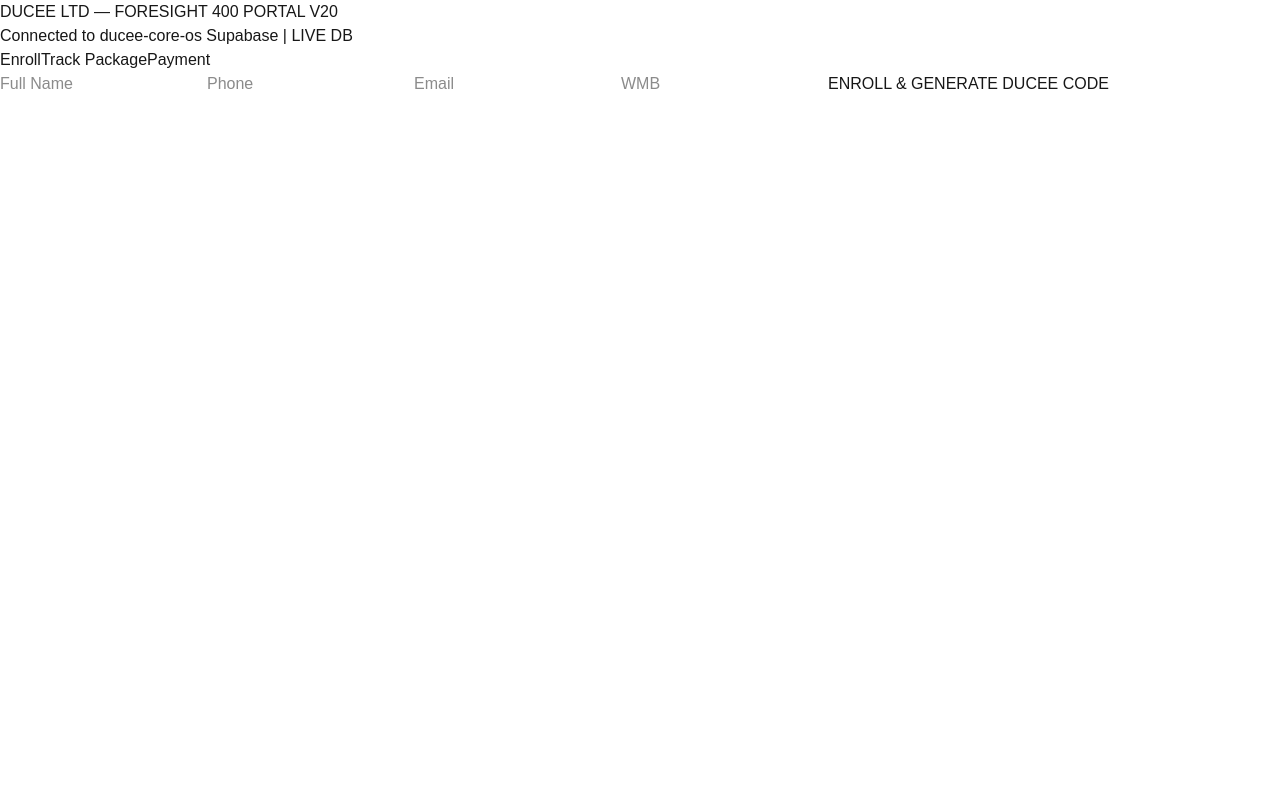
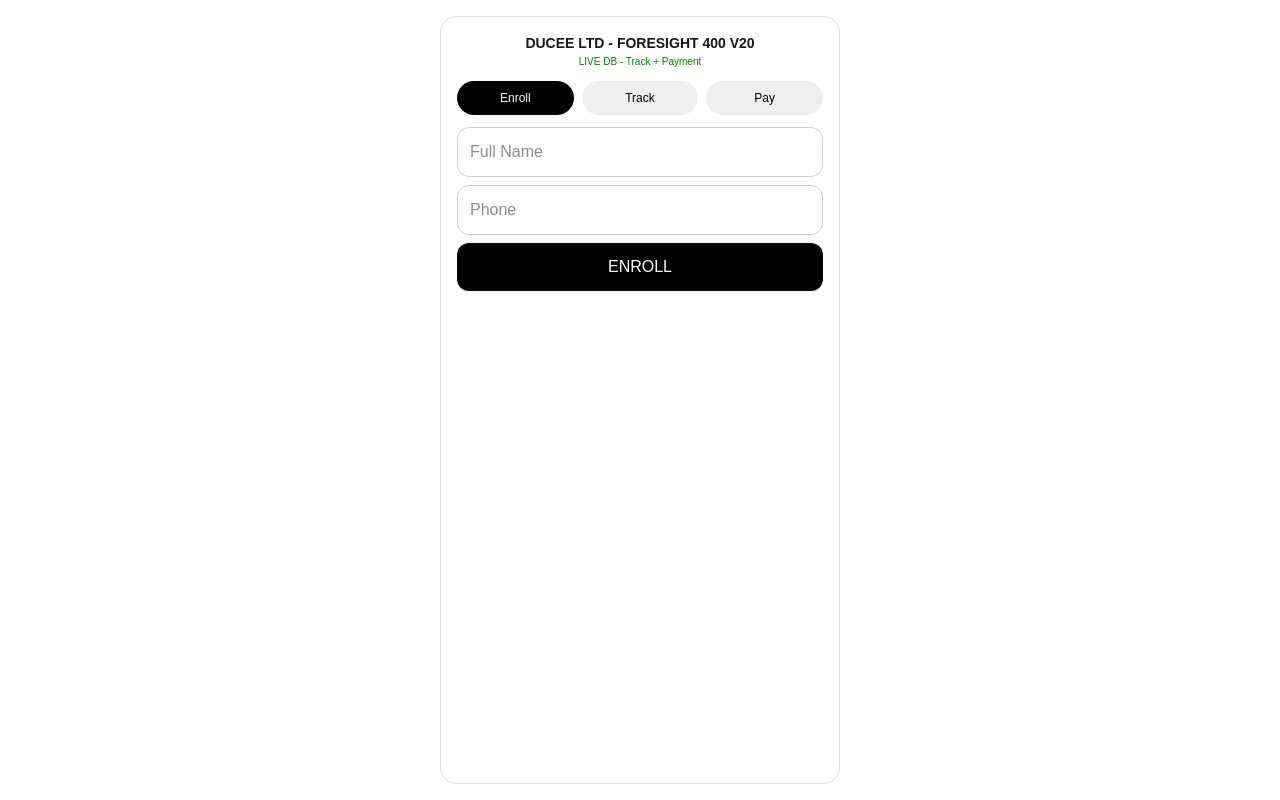
Before and after one commit to DUCEE-LTD/nextjs-boilerplate, a Next.js app: page / in a window 1280 px wide. Built offline with nearby package versions, Linux system fonts and the light colour scheme; no server answers.

Commit message:
Refactor Page component and remove Supabase integration

```diff
--- a/app/page.tsx
+++ b/app/page.tsx
@@ -1,87 +1,31 @@
 "use client";
 import { useState } from "react";
-import { createClient } from "@supabase/supabase-js";
-
-const supabase = createClient(
-  process.env.NEXT_PUBLIC_SUPABASE_URL!,
-  process.env.NEXT_PUBLIC_SUPABASE_ANON_KEY!
-);
-
-export default function Page() {
-  const [mode, setMode] = useState("enroll");
-  const [form, setForm] = useState({ name: "", phone: "", email: "", wmb: "" });
-  const [trackCode, setTrackCode] = useState("");
-  const [trackResult, setTrackResult] = useState<any>(null);
-  const [loading, setLoading] = useState(false);
-  const [msg, setMsg] = useState("");
-
-  const handleEnroll = async (e: any) => {
-    e.preventDefault();
-    setLoading(true);
-    const duceeCode = `DUCEE-${Date.now().toString().slice(-6)}`;
-    const { error } = await supabase.from("foresight_400").insert([{ ...form, ducee_code: duceeCode, payment_status: "pending" }]);
-    setLoading(false);
-    if (!error) { setMsg(`Enrolled! Your Ducee Code: ${duceeCode} - Proceed to Payment`); setForm({ name: "", phone: "", email: "", wmb: "" }); }
-    else setMsg(error.message);
-  };
-
-  const handleTrack = async (e: any) => {
-    e.preventDefault();
-    setLoading(true);
-    const { data } = await supabase.from("foresight_400").select("*").or(`ducee_code.eq.${trackCode},phone.eq.${trackCode}`).limit(1);
-    setLoading(false);
-    setTrackResult(data && data[0] ? data[0] : null);
-    if (!data || !data[0]) setMsg("No record found for this Code/Phone");
-  };
-
+export default function Page(){
+  const [m,setM]=useState("enroll");
+  const [code,setCode]=useState("");
+  const [name,setName]=useState("");
+  const [res,setRes]=useState<any>(null);
   return (
-    <div className="min-h-screen bg-white p-4">
-      <div className="max-w-md mx-auto border rounded-xl p-4">
-        <h1 className="font-bold text-center">DUCEE LTD — FORESIGHT 400 PORTAL V20</h1>
-        <p className="text-xs text-green-600 text-center">Connected to ducee-core-os Supabase | LIVE DB</p>
-
-        <div className="flex gap-2 my-4">
-          <button onClick={()=>setMode("enroll")} className={`flex-1 p-2 rounded ${mode==="enroll" ? "bg-black text-white" : "bg-gray-100"}`}>Enroll</button>
-          <button onClick={()=>setMode("track")} className={`flex-1 p-2 rounded ${mode==="track" ? "bg-black text-white" : "bg-gray-100"}`}>Track Package</button>
-          <button onClick={()=>setMode("pay")} className={`flex-1 p-2 rounded ${mode==="pay" ? "bg-black text-white" : "bg-gray-100"}`}>Payment</button>
+    <div style={{minHeight:"100vh",display:"flex",justifyContent:"center",padding:16,background:"#fff"}}>
+      <div style={{width:"100%",maxWidth:400,border:"1px solid #ddd",borderRadius:16,padding:16}}>
+        <h1 style={{fontWeight:900,textAlign:"center",fontSize:14}}>DUCEE LTD - FORESIGHT 400 V20</h1>
+        <p style={{fontSize:10,color:"green",textAlign:"center"}}>LIVE DB - Track + Payment</p>
+        <div style={{display:"flex",gap:8,margin:"12px 0"}}>
+          <button onClick={()=>setM("enroll")} style={{flex:1,padding:8,borderRadius:20,background:m==="enroll"?"#000":"#eee",color:m==="enroll"?"#fff":"#000",fontSize:12}}>Enroll</button>
+          <button onClick={()=>setM("track")} style={{flex:1,padding:8,borderRadius:20,background:m==="track"?"#000":"#eee",color:m==="track"?"#fff":"#000",fontSize:12}}>Track</button>
+          <button onClick={()=>setM("pay")} style={{flex:1,padding:8,borderRadius:20,background:m==="pay"?"#000":"#eee",color:m==="pay"?"#fff":"#000",fontSize:12}}>Pay</button>
         </div>
-
-        {mode==="enroll" && (
-          <form onSubmit={handleEnroll} className="space-y-3">
-            <input placeholder="Full Name" className="w-full border p-2 rounded" value={form.name} onChange={e=>setForm({...form, name:e.target.value})} required />
-            <input placeholder="Phone" className="w-full border p-2 rounded" value={form.phone} onChange={e=>setForm({...form, phone:e.target.value})} required />
-            <input placeholder="Email" className="w-full border p-2 rounded" value={form.email} onChange={e=>setForm({...form, email:e.target.value})} required />
-            <input placeholder="WMB" className="w-full border p-2 rounded" value={form.wmb} onChange={e=>setForm({...form, wmb:e.target.value})} required />
-            <button disabled={loading} className="w-full bg-black text-white p-3 rounded font-bold">{loading?"Processing...":"ENROLL & GENERATE DUCEE CODE"}</button>
-          </form>
-        )}
-
-        {mode==="track" && (
-          <form onSubmit={handleTrack} className="space-y-3">
-            <input placeholder="Enter Ducee Code or Phone" className="w-full border p-2 rounded" value={trackCode} onChange={e=>setTrackCode(e.target.value)} required />
-            <button disabled={loading} className="w-full bg-black text-white p-3 rounded font-bold">{loading?"Searching...":"TRACK PACKAGE"}</button>
-            {trackResult && (
-              <div className="border p-3 rounded bg-gray-50 text-sm mt-3">
-                <p><b>Name:</b> {trackResult.name}</p>
-                <p><b>Code:</b> {trackResult.ducee_code}</p>
-                <p><b>Payment:</b> {trackResult.payment_status}</p>
-                <p><b>Status:</b> {trackResult.package_status || "Processing"}</p>
-                <button onClick={()=>window.print()} className="mt-2 w-full bg-green-600 text-white p-2 rounded">Print Receipt</button>
-              </div>
-            )}
-          </form>
-        )}
-
-        {mode==="pay" && (
-          <div className="space-y-3 text-center">
-            <p className="text-sm">Enter Ducee Code to Pay via Paystack</p>
-            <input placeholder="DUCEE Code" className="w-full border p-2 rounded" value={trackCode} onChange={e=>setTrackCode(e.target.value)} />
-            <button onClick={()=>window.open(`https://paystack.com/pay/ducee-ltd-${trackCode}`, "_blank")} className="w-full bg-green-600 text-white p-3 rounded font-bold">PAY WITH PAYSTACK</button>
-            <p className="text-xs">After payment, use Track Package to verify</p>
-          </div>
-        )}
-
-        {msg && <p className="mt-4 text-center text-sm font-bold">{msg}</p>}
+        {m==="enroll" && <form onSubmit={e=>{e.preventDefault();alert("Enrolled: DUCEE-"+Date.now());}} style={{display:"flex",flexDirection:"column",gap:8}}>
+          <input required placeholder="Full Name" value={name} onChange={e=>setName(e.target.value)} style={{border:"1px solid #ccc",padding:12,borderRadius:12}}/>
+          <input required placeholder="Phone" style={{border:"1px solid #ccc",padding:12,borderRadius:12}}/>
+          <button style={{background:"#000",color:"#fff",padding:12,borderRadius:12}}>ENROLL</button>
+        </form>}
+        {m==="track" && <form onSubmit={e=>{e.preventDefault();setRes({code:code||"DUCEE-123456",name:name||"Test",pay:"pending",pkg:"Foresight 400"});}} style={{display:"flex",flexDirection:"column",gap:8}}>
+          <input required placeholder="Ducee Code" value={code} onChange={e=>setCode(e.target.value)} style={{border:"1px solid #ccc",padding:12,borderRadius:12}}/>
+          <button style={{background:"#000",color:"#fff",padding:12,borderRadius:12}}>TRACK PACKAGE</button>
+          {res && <div style={{border:"1px solid #ccc",padding:12,borderRadius:12,background:"#f9f9f9",fontSize:12}}><p>Code: {res.code}</p><p>Payment: {res.pay}</p><p>Package: {res.pkg}</p><button onClick={()=>window.print()} style={{width:"100%",background:"green",color:"#fff",padding:8,borderRadius:12,marginTop:8}}>Print</button></div>}
+        </form>}
+        {m==="pay" && <div style={{textAlign:"center"}}><input placeholder="Ducee Code" value={code} onChange={e=>setCode(e.target.value)} style={{border:"1px solid #ccc",padding:12,borderRadius:12,width:"100%"}}/><button onClick={()=>window.open("https://paystack.com/pay/ducee-ltd","_blank")} style={{width:"100%",background:"green",color:"#fff",padding:12,borderRadius:12,marginTop:8}}>PAY WITH PAYSTACK</button></div>}
       </div>
     </div>
   );
```
